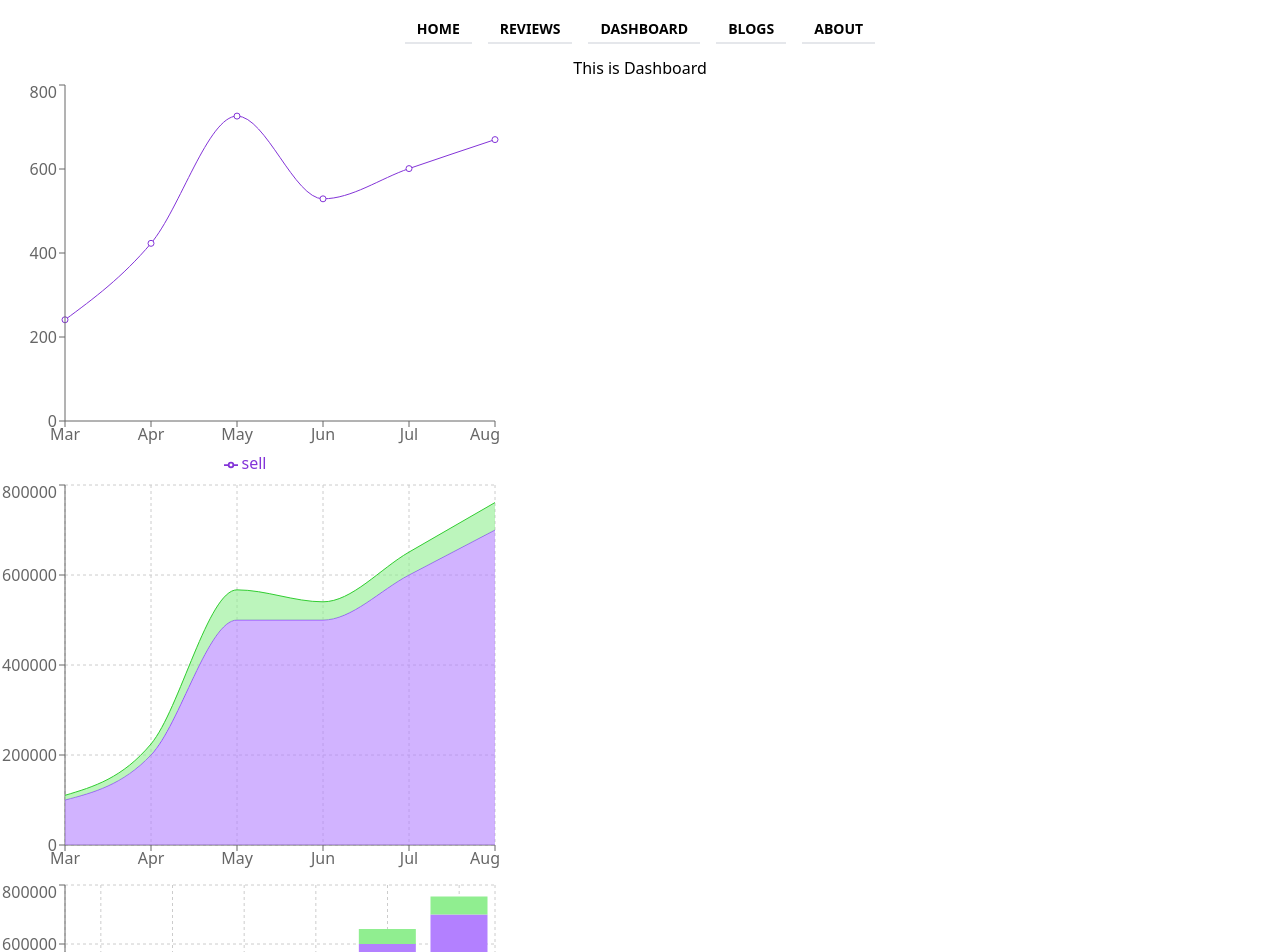
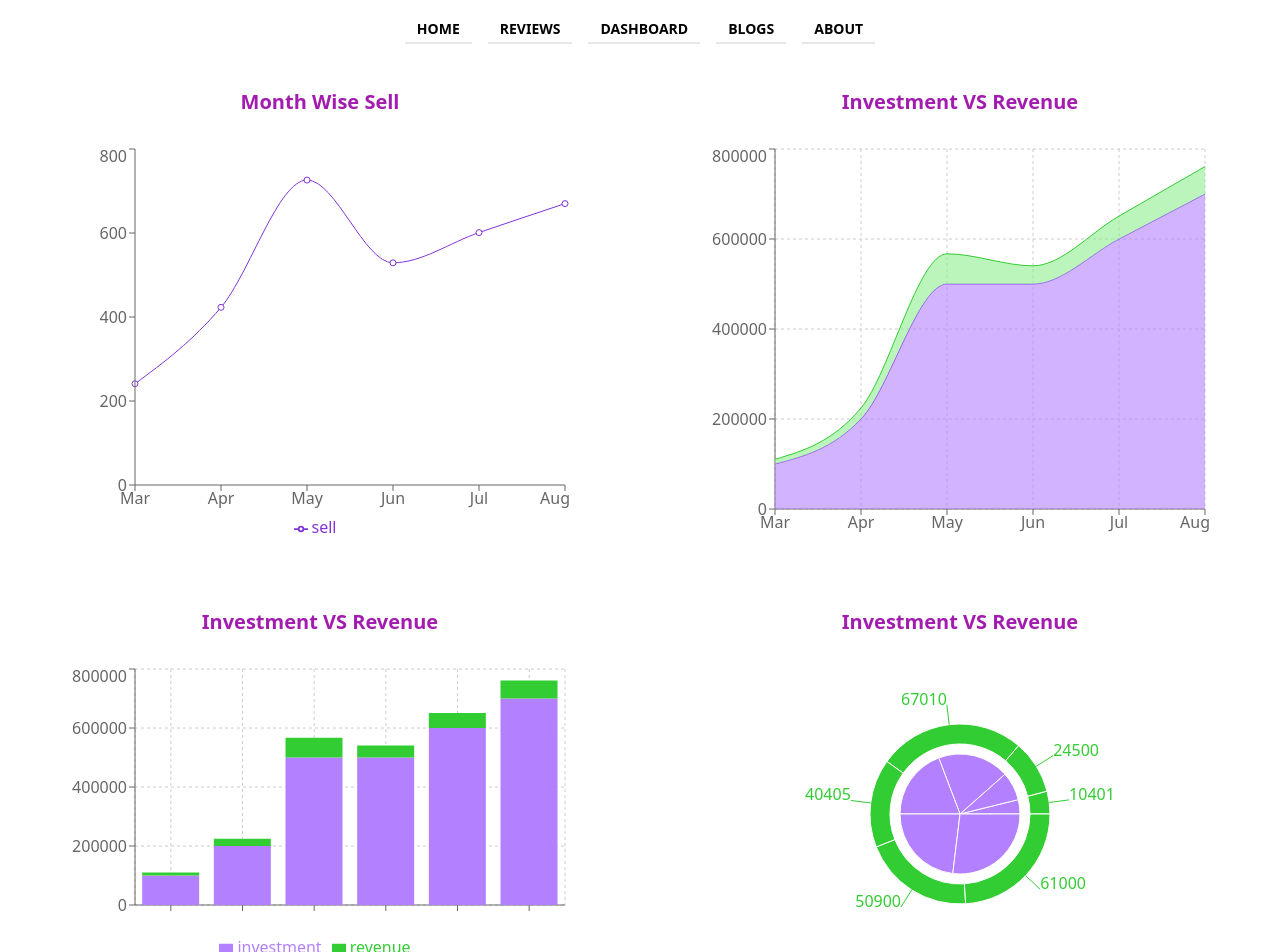
Before and after one commit to SEC-MASUM/tin-agro-farm, a React (Create React App) app: page /dashboard in a window 1280 px wide. Shown: the top 952 px of the page. Built offline with nearby package versions, Linux system fonts and the light colour scheme.

Commit message:
dashboard design complete

```diff
--- a/src/components/Dashboard/Dashboard.js
+++ b/src/components/Dashboard/Dashboard.js
@@ -6,12 +6,13 @@ import MyPieChart from "../MyPieChart/MyPieChart";
 
 const Dashboard = () => {
   return (
-    <div>
-      <h1>This is Dashboard</h1>
-      <MyLineChart></MyLineChart>
-      <MyAreaChart></MyAreaChart>
-      <MyBarChart></MyBarChart>
-      <MyPieChart></MyPieChart>
+    <div className="max-w-7xl mx-auto mx-10">
+      <div className="grid grid-cols-2 gap-y-16 my-8">
+        <MyLineChart ></MyLineChart>
+        <MyAreaChart></MyAreaChart>
+        <MyBarChart></MyBarChart>
+        <MyPieChart></MyPieChart>
+      </div>
     </div>
   );
 };
--- a/src/components/MyAreaChart/MyAreaChart.js
+++ b/src/components/MyAreaChart/MyAreaChart.js
@@ -1,4 +1,4 @@
-import React, { useEffect, useState } from "react";
+import React from "react";
 import {
   Area,
   AreaChart,
@@ -13,7 +13,10 @@ const MyAreaChart = () => {
   const [chartData] = useChart();
 
   return (
-    <div>
+    <div className="flex flex-col justify-center items-center">
+      <h1 className=" font-bold text-xl text-fuchsia-700 mb-7">
+        Investment VS Revenue
+      </h1>
       <AreaChart width={500} height={400} data={chartData}>
         <CartesianGrid strokeDasharray="3 3" />
         <XAxis dataKey="month" />
--- a/src/components/MyBarChart/MyBarChart.js
+++ b/src/components/MyBarChart/MyBarChart.js
@@ -13,7 +13,10 @@ import useChart from "../../hooks/useChart";
 const MyBarChart = () => {
   const [chartData] = useChart();
   return (
-    <div>
+    <div className="flex flex-col justify-center items-center">
+      <h1 className=" font-bold text-xl text-fuchsia-700 mb-7">
+        Investment VS Revenue
+      </h1>
       <BarChart width={500} height={300} data={chartData}>
         <CartesianGrid strokeDasharray="3 3" />
         <XAxis dataKey="name" />
@@ -21,7 +24,7 @@ const MyBarChart = () => {
         <Tooltip />
         <Legend />
         <Bar dataKey="investment" stackId="a" fill="#b380ff" />
-        <Bar dataKey="revenue" stackId="a" fill="#90ee90" />
+        <Bar dataKey="revenue" stackId="a" fill="#32CD32" />
       </BarChart>
     </div>
   );
--- a/src/components/MyLineChart/MyLineChart.js
+++ b/src/components/MyLineChart/MyLineChart.js
@@ -7,7 +7,10 @@ const MyLineChart = () => {
 //   console.log(chartData);
 
   return (
-    <div>
+    <div className="flex flex-col justify-center items-center">
+      <h1 className=" font-bold text-xl text-fuchsia-700 mb-7">
+        Month Wise Sell
+      </h1>
       <LineChart width={500} height={400} data={chartData}>
         <Line type="monotone" dataKey="sell" stroke="#8334d8"></Line>
         <XAxis dataKey={"month"}></XAxis>
--- a/src/components/MyPieChart/MyPieChart.js
+++ b/src/components/MyPieChart/MyPieChart.js
@@ -1,19 +1,23 @@
 import React from "react";
-import { Pie, PieChart } from "recharts";
+import { Pie, PieChart, Tooltip } from "recharts";
 import useChart from "../../hooks/useChart";
 
 const MyPieChart = () => {
   const [chartData] = useChart();
   return (
     <div>
-      <PieChart width={400} height={400}>
+      <div className="flex flex-col justify-center items-center">
+        <h1 className=" font-bold text-xl text-fuchsia-700 mb-7">
+          Investment VS Revenue
+        </h1>
+        <PieChart width={400} height={300}>
           <Pie
             data={chartData}
             dataKey="investment"
             cx="50%"
             cy="50%"
             outerRadius={60}
-          fill="#8884d8"
+            fill="#b380ff"
           />
           <Pie
             data={chartData}
@@ -22,10 +26,11 @@ const MyPieChart = () => {
             cy="50%"
             innerRadius={70}
             outerRadius={90}
-          fill="#82ca9d"
+            fill="#32CD32"
             label
           />
         </PieChart>
+      </div>
     </div>
   );
 };
```
Lines whose indentation alone changed are shown as unchanged.
